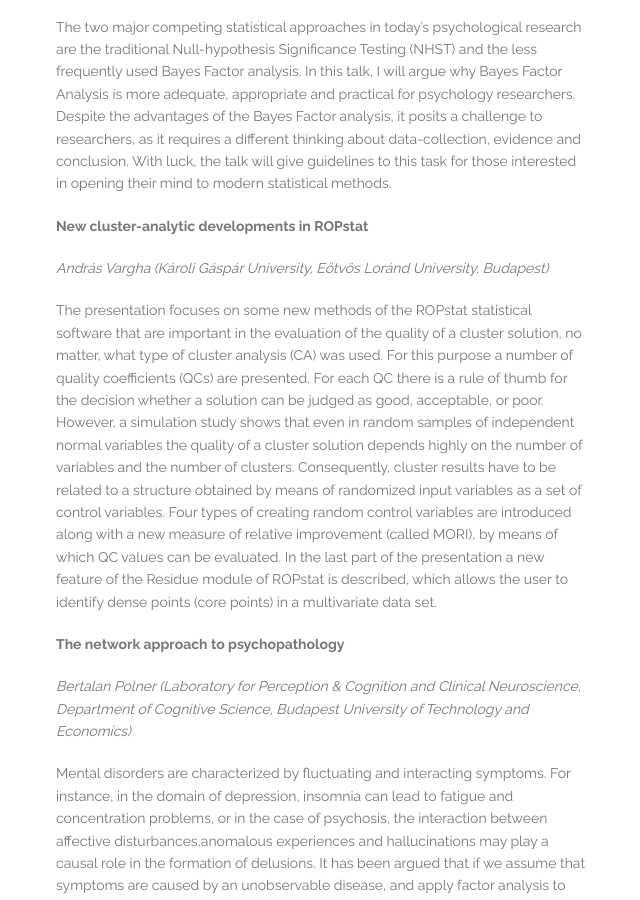
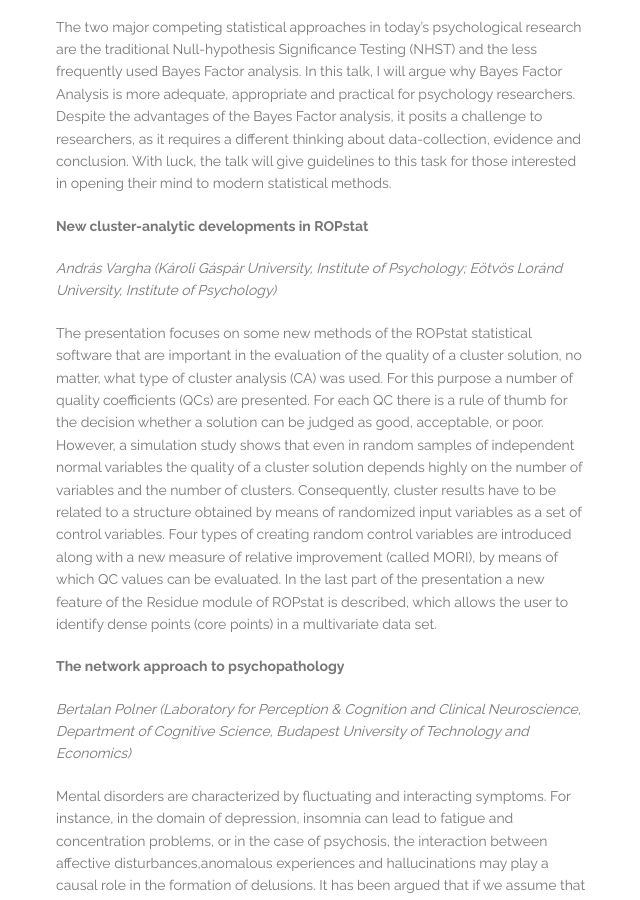
Before and after one commit to cogstat/cogstat_website, a Jekyll site: the page built from best_practices_symposium/program.md, in a window 1280 px wide and 900 px high, scrolled down 3275 px. Shown: the whole window, without its empty margins (39-679 px from the left). Built offline with Jekyll 4.4.1, drawn with Linux system fonts in a browser that asks for light colours.

Commit message:
symp: fix affiliation

```diff
--- a/best_practices_symposium/program.md
+++ b/best_practices_symposium/program.md
@@ -73,7 +73,7 @@ The two major competing statistical approaches in today's psychological research
 
 __New cluster-analytic developments in ROPstat__
 
-_András Vargha (Károli Gáspár University, Eötvös Loránd University, Budapest)_
+_András Vargha (Károli Gáspár University, Institute of Psychology; Eötvös Loránd University, Institute of Psychology)_
 
 The presentation focuses on some new methods of the ROPstat statistical software that are important in the evaluation of the quality of a cluster solution, no matter, what type of cluster analysis (CA) was used. For this purpose a number of quality coefficients (QCs) are presented. For each QC there is a rule of thumb for the decision whether a solution can be judged as good, acceptable, or poor. However, a simulation study shows that even in random samples of independent normal variables the quality of a cluster solution depends highly on the number of variables and the number of clusters. Consequently, cluster results have to be related to a structure obtained by means of randomized input variables as a set of control variables. Four types of creating random control variables are introduced along with a new measure of relative improvement (called MORI), by means of which QC values can be evaluated. In the last part of the presentation a new feature of the Residue module of ROPstat is described, which allows the user to identify dense points (core points) in a multivariate data set.
 
```
